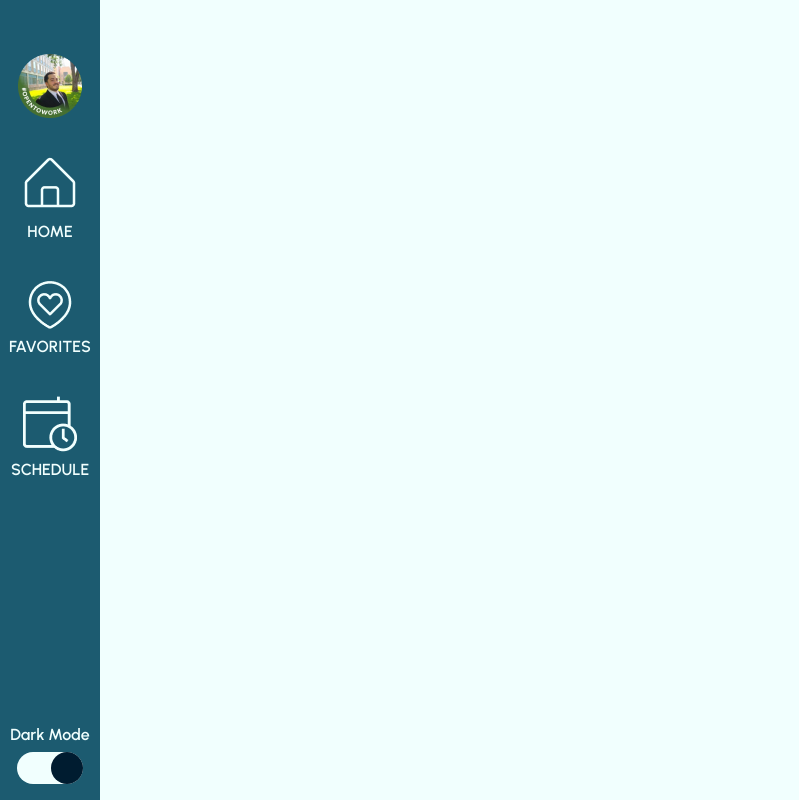
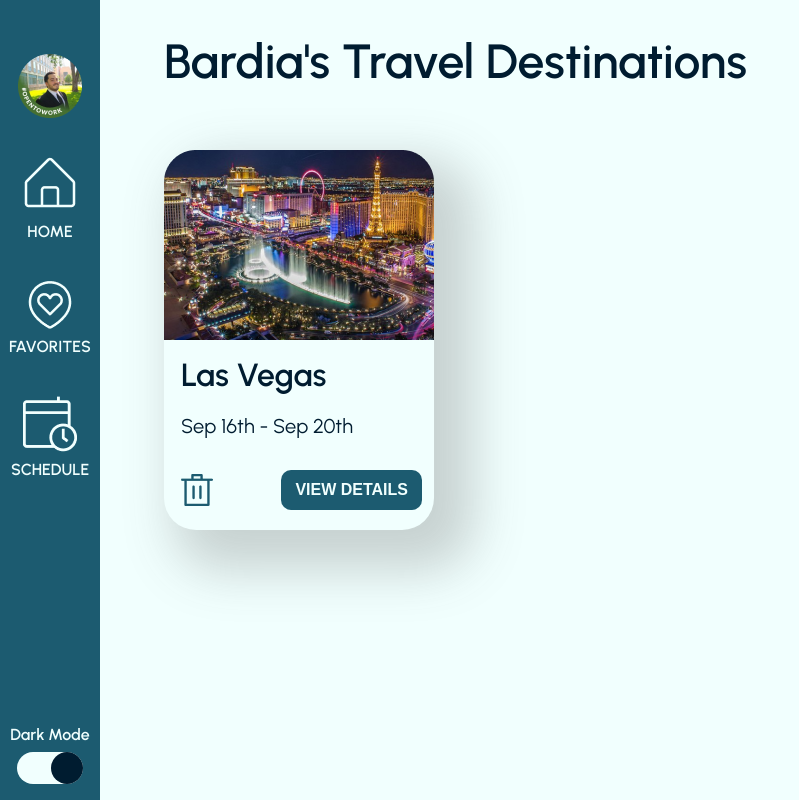
Before and after one commit to Bardia30/WanderPal-FrontEnd, a React (Create React App) app: page /1/destinations in a window 1280 px wide. Shown: the whole page, without its empty margins (0-799 px from the left). Built offline with nearby package versions, Linux system fonts and the light colour scheme.

Commit message:
added more styling for destinations page

```diff
--- a/src/App.scss
+++ b/src/App.scss
@@ -8,5 +8,8 @@ body {
     margin: 0;
     font-family:$font;
     background: $primary-background;
+}
+
+#root{
     display: flex;
 }
--- a/src/components/Button/Button.jsx
+++ b/src/components/Button/Button.jsx
@@ -0,0 +1,10 @@
+import React from 'react';
+import './Button.scss';
+
+const Button = ({text, buttonClass}) => {
+  return (
+    <button className={`cta ${buttonClass}`}>{text}</button>
+  )
+}
+
+export default Button
--- /dev/null
+++ b/src/components/Button/Button.scss
@@ -0,0 +1,15 @@
+@use '../../styles/mixins' as*;
+@use '../../styles/variables' as*;
+
+
+
+.cta {
+    background: $secondary-text;
+    color: $primary-background;
+    text-transform: uppercase;
+    border:none;
+    padding:0.6875rem 0.875rem;
+    border-radius: 10px;
+    cursor:pointer;
+    @include font($weight:600, $color: $primary-background)
+}
--- /dev/null
+++ b/src/components/TravelCard/TravelCard.jsx
@@ -0,0 +1,24 @@
+import React from 'react';
+import './TravelCard.scss';
+import Button from '../Button/Button';
+import deleteLogo from '../../assets/delete-logo.png';
+import vegasPic from '../../assets/vegas.png';
+
+
+const TravelCard = () => {
+  return (
+    <div className='card'>
+        <img className='card__img' src={vegasPic} alt="vegas-landscape" />
+        <section className='card__bottom-section'>
+            <h3 className='card__title'>Las Vegas</h3>
+            <p className='card__date'>Sep 16th - Sep 20th</p>
+            <div className='card__buttons-section'>
+                <img className='card__delete-logo' src={deleteLogo} alt="delete" />
+                <Button text="view details" buttonClass="card__cta"/>
+            </div>
+        </section>
+    </div>
+  )
+}
+
+export default TravelCard
--- /dev/null
+++ b/src/components/TravelCard/TravelCard.scss
@@ -0,0 +1,27 @@
+@use '../../styles/mixins' as*;
+@use '../../styles/variables' as*;
+
+
+.card {
+    width: 16.875rem;
+    height: 23.75rem;
+    border-radius: 32px;
+    box-shadow: 25px 25px 50px 15px rgba(81, 81, 81, 0.26);
+    &__bottom-section {
+        padding: 0.75rem 0.75rem 1.125rem 1.0625rem;
+    }
+    &__title {
+        @include font($size: 2rem, $weight:600);
+        margin:0;
+    }
+    &__date {
+        @include font($size:1.25rem)
+    }
+    &__buttons-section {
+        display: flex;
+        align-items: center;
+        justify-content: space-between;
+        margin-top:2rem;
+    }
+
+}
--- a/src/pages/DestinationsPage.jsx
+++ b/src/pages/DestinationsPage.jsx
@@ -1,8 +1,15 @@
-import React from 'react'
+import React from 'react';
+import './DestinationsPage.scss';
+import TravelCard from '../components/TravelCard/TravelCard';
 
 const DestinationsPage = () => {
   return (
-    <div></div>
+    <section className="destinations">
+      <h1 className='destinations__title'>Bardia's Travel Destinations</h1>
+      <TravelCard />
+    </section>
+
+
   )
 }
 
--- /dev/null
+++ b/src/pages/DestinationsPage.scss
@@ -0,0 +1,12 @@
+@use '../styles/mixins' as*;
+@use '../styles/variables' as*;
+
+
+.destinations {
+    padding: 2rem 4rem;
+    &__title {
+        @include font($size: 3rem, $weight:600);
+        margin:0;
+        padding-bottom: 3.75rem;
+    }
+}
```
Also changed, not shown: src/assets/delete-logo.png (added), src/assets/vegas.png (added), src/components/Button/Buttons.scss (deleted).
